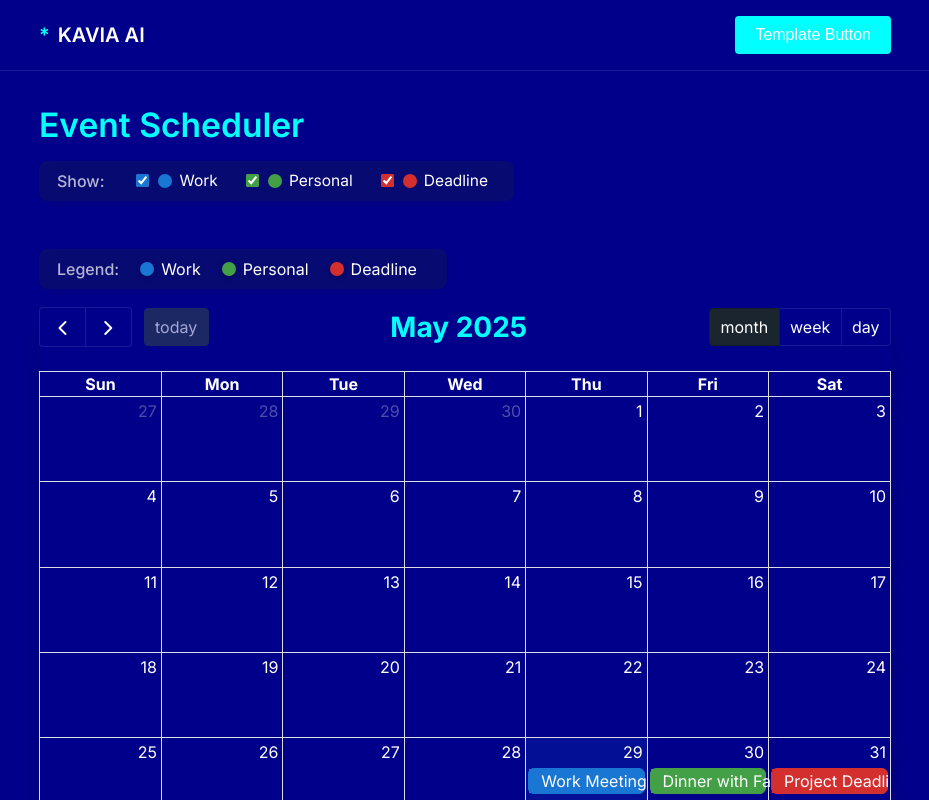
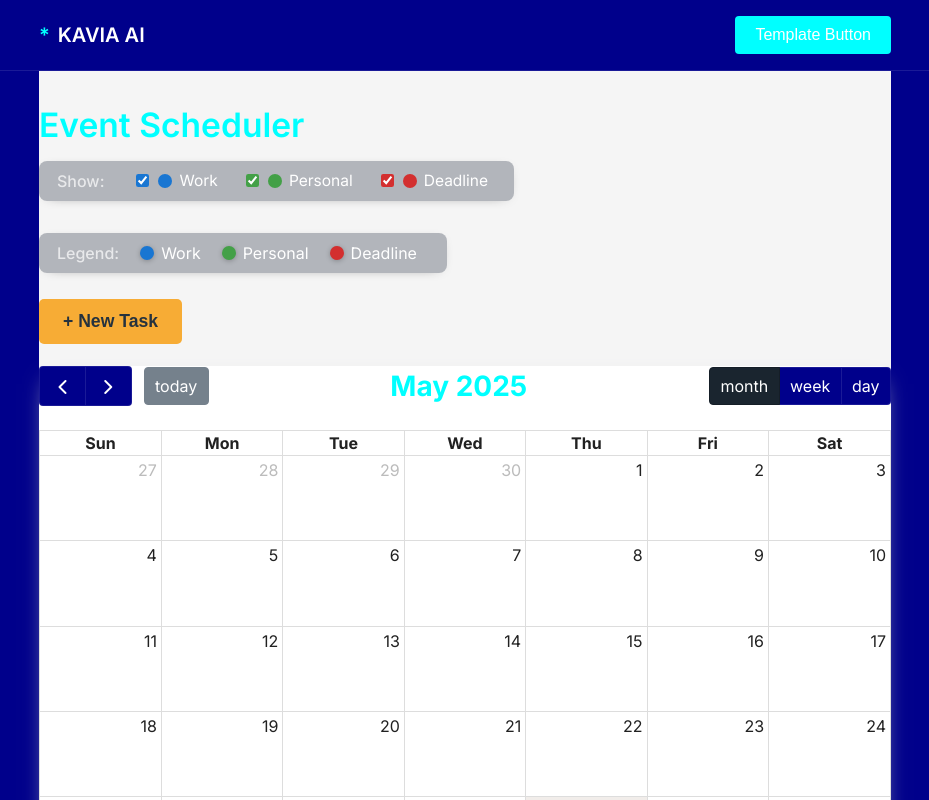
Before and after one commit to Workflow-Manager-admin/color-coded-event-scheduler-24717-bef149db, a React (Create React App) app in the folder color_coded_event_scheduler/: page / in a window 1280 px wide. Shown: the top 800 px of the page, without its empty margins (175-1104 px from the left). Built offline with nearby package versions, Linux system fonts and the light colour scheme; the HTML template or start-up script is replaced by a standard one.

Commit message:
Auto-commit: Changes as of 2025-06-03T08:54:47.303183+00:00

```diff
--- a/color_coded_event_scheduler/src/EventScheduler.css
+++ b/color_coded_event_scheduler/src/EventScheduler.css
@@ -1,6 +1,9 @@
 .scheduler-root {
   padding: 56px 0 32px 0;
   min-height: 80vh;
+  background: #f5f5f5;
+  border-radius: 14px;
+  box-sizing: border-box;
 }
 
 .scheduler-title {
@@ -89,17 +92,18 @@
   z-index: 1;
 }
 
-/* FullCalendar overrides/dark theme tweaks */
+/* FullCalendar overrides/light mode tweaks */
 .fc {
   --fc-bg-event-opacity: 1;
-  --fc-event-bg-color: #262630;
-  --fc-event-border-color: #333;
-  --fc-event-text-color: #ffffff;
-  --fc-today-bg-color: rgba(25, 118, 210, 0.13);
-  background-color: var(--base-dark,#000021);
-  color: white;
+  --fc-event-bg-color: #eceef0;
+  --fc-event-border-color: #ddd;
+  --fc-event-text-color: #333;
+  --fc-today-bg-color: #f1edea;
+  background-color: #ffffff;
+  color: #212121;
   border-radius: 10px;
-  box-shadow: 0px 16px 30px -20px #10102a;
+  box-shadow: 0px 8px 22px -10px #bbbfc2;
+  transition: background 0.18s;
 }
 
 .fc-event-content-wrapper {
--- a/color_coded_event_scheduler/src/EventScheduler.js
+++ b/color_coded_event_scheduler/src/EventScheduler.js
@@ -1,4 +1,4 @@
-import React, { useState, useRef } from 'react';
+import React, { useState } from 'react';
 import FullCalendar from '@fullcalendar/react';
 import dayGridPlugin from '@fullcalendar/daygrid';
 import interactionPlugin from '@fullcalendar/interaction';
@@ -54,7 +54,7 @@ const EventScheduler = () => {
   const [dialogOpen, setDialogOpen] = useState(false);
   const [dialogEvent, setDialogEvent] = useState(null);
 
-  // Open dialog for create/new event
+  // Open dialog for create/new event via calendar date click
   const handleDateSelect = (selectInfo) => {
     setDialogEvent({
       id: undefined,
@@ -125,6 +125,20 @@ const EventScheduler = () => {
     closeDialog();
   };
 
+  // Show the "New Task" modal (empty task, defaults to today, first category)
+  const showNewTaskDialog = () => {
+    // Today date for input[type=date]
+    const todayISO = new Date().toISOString().slice(0, 10);
+    setDialogEvent({
+      id: undefined,
+      title: '',
+      start: todayISO,
+      end: todayISO,
+      category: CATEGORY_DEFINITIONS[0].key,
+    });
+    setDialogOpen(true);
+  };
+
   // Only show filtered events
   const filteredEvents = events.filter(e => filter[e.category]);
 
@@ -141,7 +155,8 @@ const EventScheduler = () => {
   return (
     <div className="scheduler-root">
       <h2 className="scheduler-title">Event Scheduler</h2>
-      <div className="scheduler-top-panel">
+      <div className="scheduler-top-panel" style={{ justifyContent: 'space-between', alignItems: 'flex-end', flexWrap: 'wrap', gap: '26px' }}>
+        <div style={{ display: 'flex', gap: '32px', alignItems: 'flex-end', flexWrap: 'wrap' }}>
           <div className="scheduler-filter">
             <span className="panel-label">Show:</span>
             {CATEGORY_DEFINITIONS.map(cat => (
@@ -173,6 +188,17 @@ const EventScheduler = () => {
               </span>
             ))}
           </div>
+        </div>
+        <button
+          className="btn btn-large btn-new-task"
+          style={{
+            background: '#f7ac35', color: '#25323e', fontWeight: 600, borderRadius: 5, marginBottom: 4, minWidth: 120
+          }}
+          type="button"
+          onClick={showNewTaskDialog}
+        >
+          + New Task
+        </button>
       </div>
       <div className="calendar-wrapper">
         <FullCalendar
@@ -206,37 +232,32 @@ const EventScheduler = () => {
             role="dialog"
             aria-modal="true"
           >
-            <h3>{dialogEvent.id ? 'Edit Event' : 'New Event'}</h3>
+            <h3>
+              {dialogEvent.id
+                ? 'Edit Event'
+                : 'New Task'}
+            </h3>
             <div className="form-group">
               <label>
-                Title
+                Task Name
                 <input
                   type="text"
                   value={dialogEvent.title}
                   onChange={e => setDialogEvent(ev => ({ ...ev, title: e.target.value }))}
                   autoFocus
+                  placeholder="Enter task name"
                 />
               </label>
             </div>
             <div className="form-group half">
               <label>
-                Start
+                Date
                 <input
                   type="date"
                   value={dialogEvent.start}
-                  onChange={e => setDialogEvent(ev => ({ ...ev, start: e.target.value }))}
+                  onChange={e => setDialogEvent(ev => ({ ...ev, start: e.target.value, end: e.target.value }))}
                 />
               </label>
-              <label>
-                End
-                <input
-                  type="date"
-                  value={dialogEvent.end}
-                  onChange={e => setDialogEvent(ev => ({ ...ev, end: e.target.value }))}
-                />
-              </label>
-            </div>
-            <div className="form-group">
               <label>
                 Category
                 <select
@@ -261,7 +282,7 @@ const EventScheduler = () => {
                 onClick={handleDialogSave}
                 disabled={!dialogEvent.title || !dialogEvent.start || !dialogEvent.category}
               >
-                Save
+                OK
               </button>
             </div>
           </div>
```
Also changed, not shown: 2 other files (tests, documents, lock files or other folders). Lines whose indentation alone changed are shown as unchanged.
